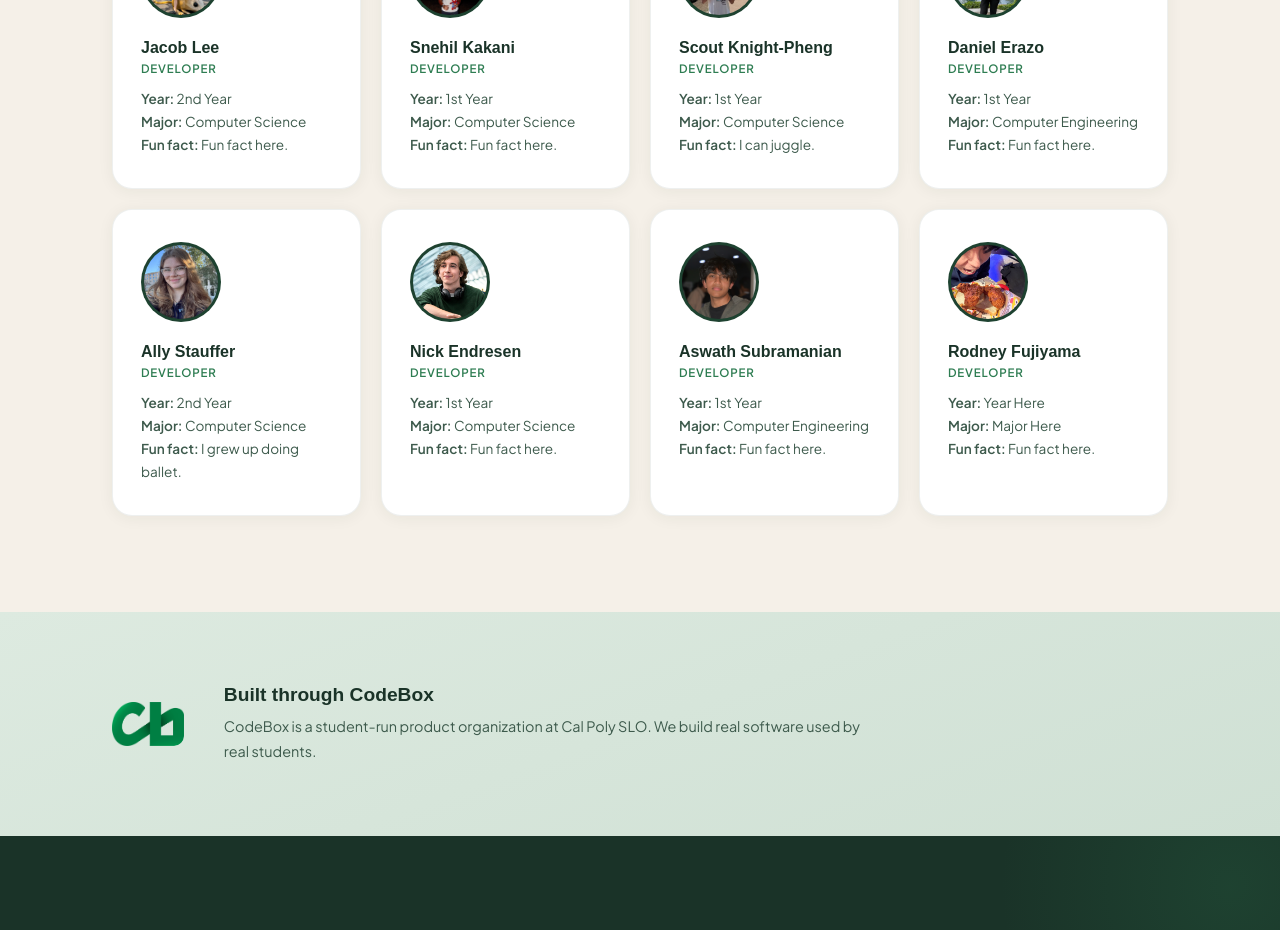
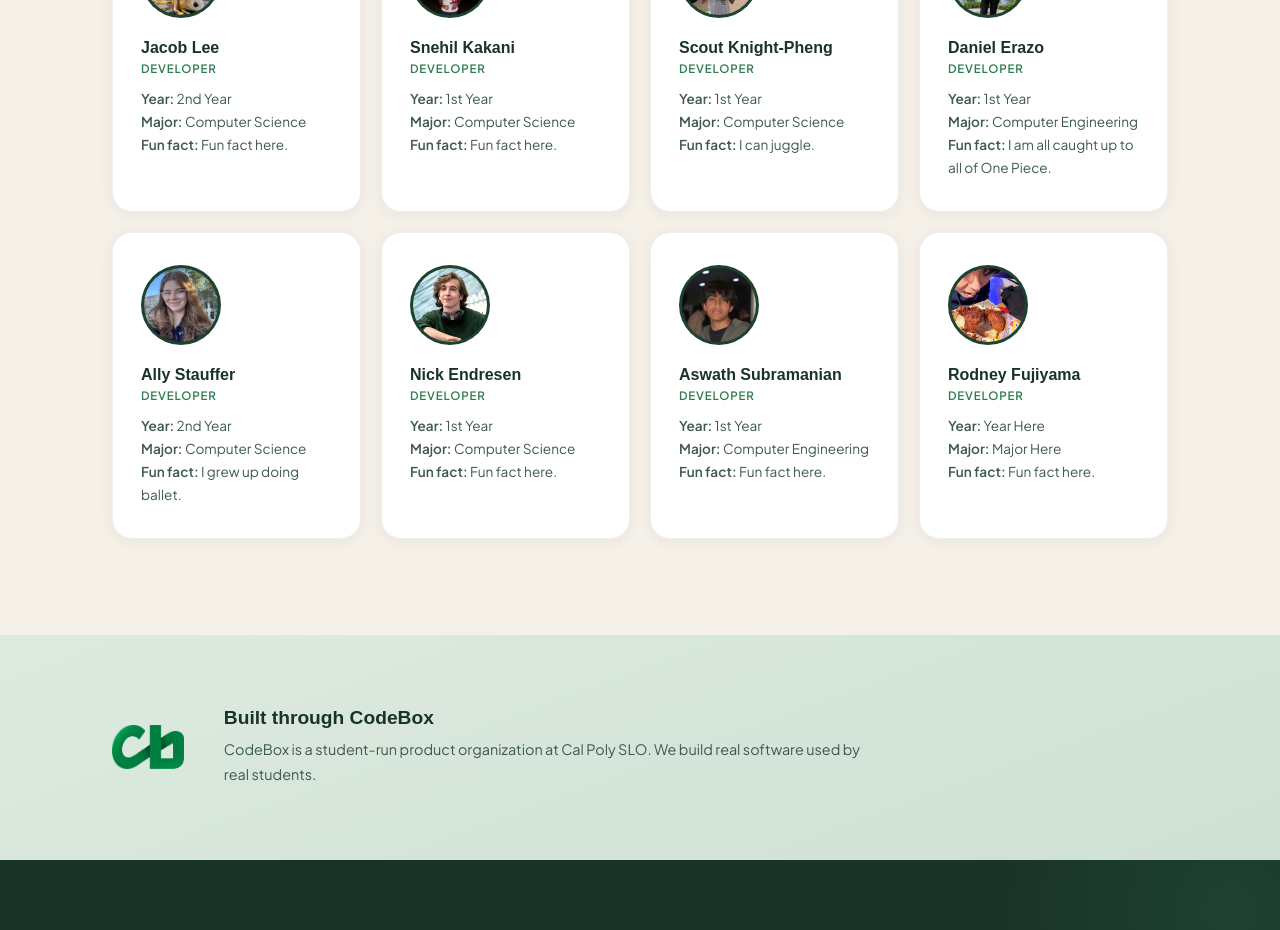
Before and after one commit to whiniy/mmLandingPage, a React (Create React App) app in the folder my-app/: page /team in a window 1280 px wide. Shown: the part 1320-2250 px from the top of the page. Built offline with nearby package versions, Linux system fonts and the light colour scheme.

Commit message:
added daniel's fun fact

```diff
--- a/my-app/src/Team.jsx
+++ b/my-app/src/Team.jsx
@@ -79,7 +79,7 @@ const TEAM = [
     role: 'Developer',
     year: '1st Year',
     major: 'Computer Engineering',
-    funFact: 'Fun fact here.',
+    funFact: 'I am all caught up to all of One Piece.',
   },
   {
     photo: '/ally.png',
```
